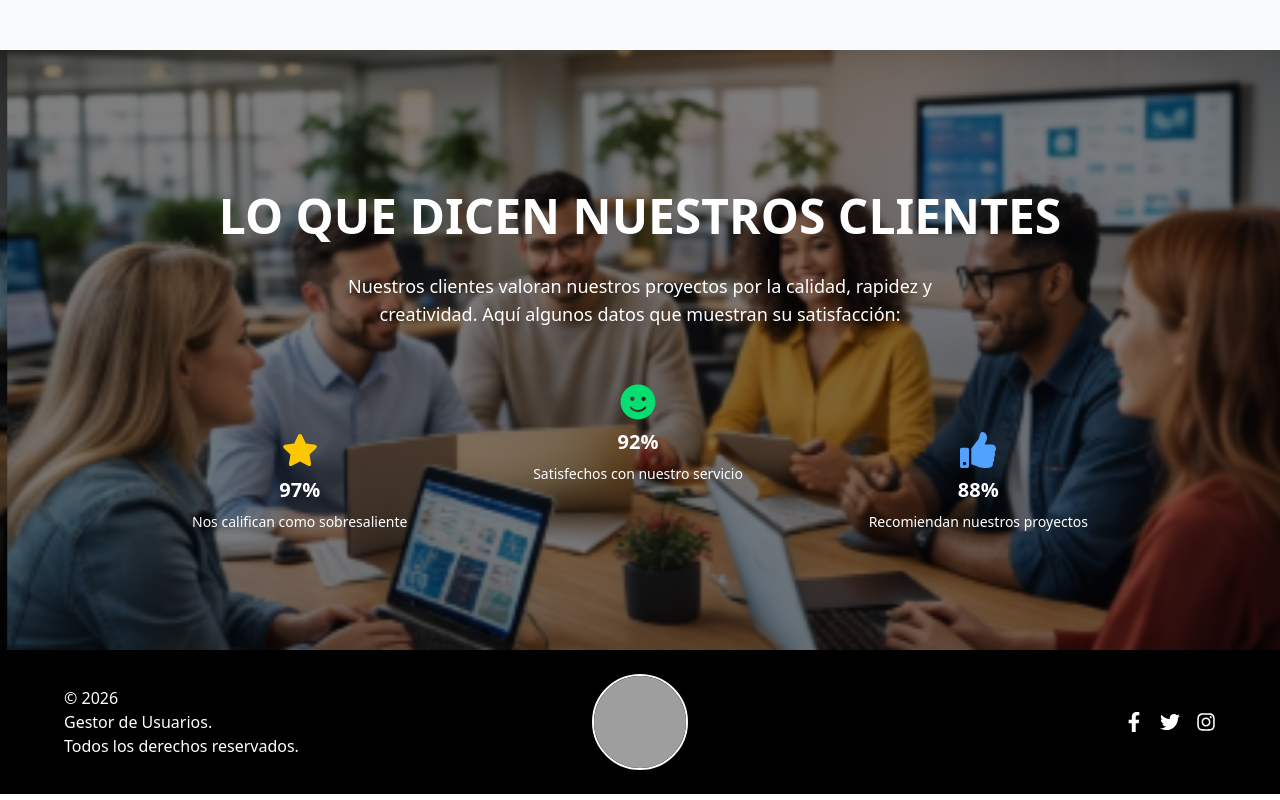
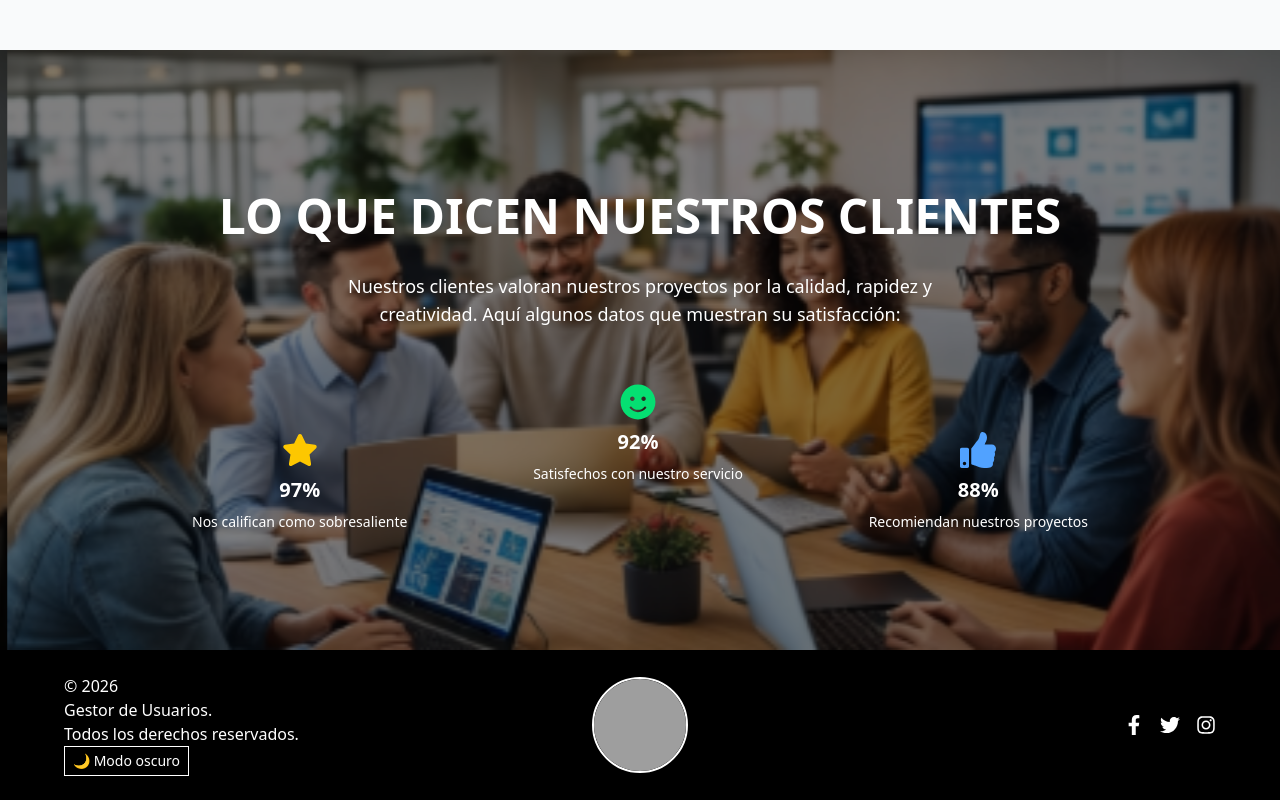
Before and after one commit to Daniel121826/ProyectoFinal_DIW, a React app: page / in a window 1280 px wide. Shown: the part 1420-2220 px from the top of the page. Built offline with nearby package versions, Linux system fonts and the light colour scheme; grey boxes are pictures that could not be loaded; the HTML template or start-up script is replaced by a standard one.

Commit message:
boton modo oscuro

```diff
--- /dev/null
+++ b/src/componentes/DarkModeButton.jsx
@@ -0,0 +1,24 @@
+import { useState, useEffect } from "react";
+
+function DarkModeButton() {
+  const [dark, setDark] = useState(false);
+
+  useEffect(() => {
+    if (dark) {
+      document.body.classList.add("dark");
+    } else {
+      document.body.classList.remove("dark");
+    }
+  }, [dark]);
+
+  return (
+    <button
+      onClick={() => setDark(!dark)}
+      className="px-2 py-1 border border-white bg-black text-white hover:bg-gray-800 transition-colors duration-200 text-sm"
+    >
+      {dark ? "☀️ Modo claro" : "🌙 Modo oscuro"}
+    </button>
+  );
+}
+
+export default DarkModeButton;
--- a/src/componentes/Footer.jsx
+++ b/src/componentes/Footer.jsx
@@ -1,17 +1,17 @@
 import { FaFacebookF, FaTwitter, FaInstagram } from "react-icons/fa";
 import logo from "../assets/logo.png";
+import DarkModeButton from "./DarkModeButton";
 
 export default function Footer() {
   return (
     <footer className="w-full bg-black text-white py-6">
       <div className="w-[90%] mx-auto flex items-center">
-        {/* Izquierda: Texto */}
         <div className="flex-1 md:text-left text-sm md:text-base">
           &copy; {new Date().getFullYear()} <br /> Gestor de Usuarios. <br />
-          Todos los derechos reservados.
+          Todos los derechos reservados. <br />
+          <DarkModeButton />
         </div>
 
-        {/* Centro: Logo */}
         <div className="flex-1 flex justify-center">
           <img
             src={logo}
@@ -20,7 +20,6 @@ export default function Footer() {
           />
         </div>
 
-        {/* Derecha: Redes Sociales */}
         <div className="flex-1 flex justify-center md:justify-end gap-4 text-xl">
           <a
             href="https://facebook.com"
```
